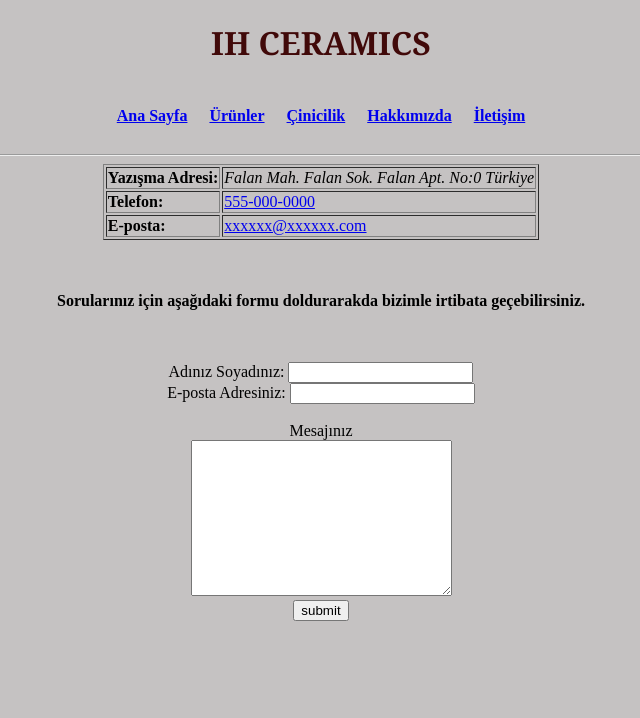
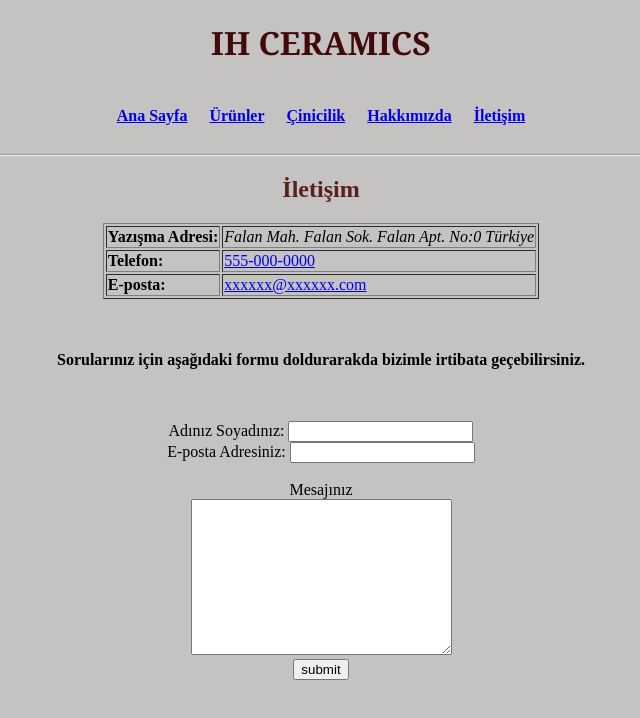
Before and after one commit to mustafabhalicioglu/patikacssdersleri, a plain HTML site: page odev-1/iletisim.html in a window 1280 px wide. Shown: the whole page, without its empty margins (319-959 px from the left). Drawn offline with Linux system fonts and the light colour scheme.

Commit message:
iletisim ve hakkimizda guncellendi

```diff
--- a/odev-1/iletisim.html
+++ b/odev-1/iletisim.html
@@ -21,7 +21,8 @@
             </tr>
         </table>
         <hr>
-<body>
+        <h2>İletişim</h2>
+
     <table border="1" style="margin-left:auto; margin-right: auto;">
         <tr>
             <td><b>Yazışma Adresi:</b></td>
```
Also changed, not shown: odev-1/hakkimizda.html (+1 -0 lines).
